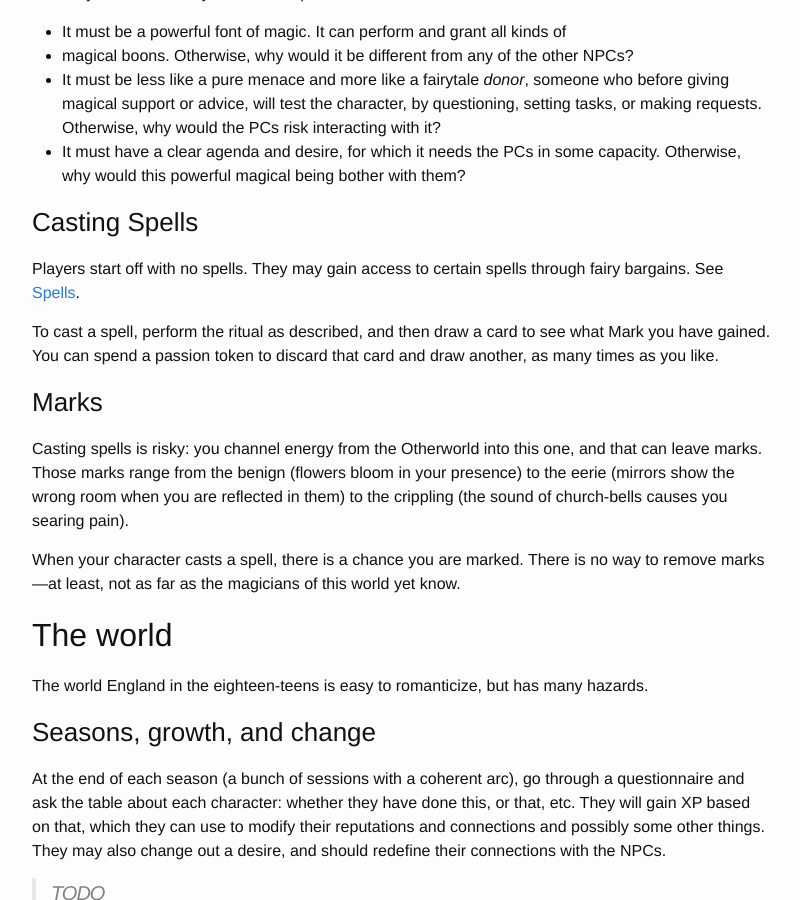
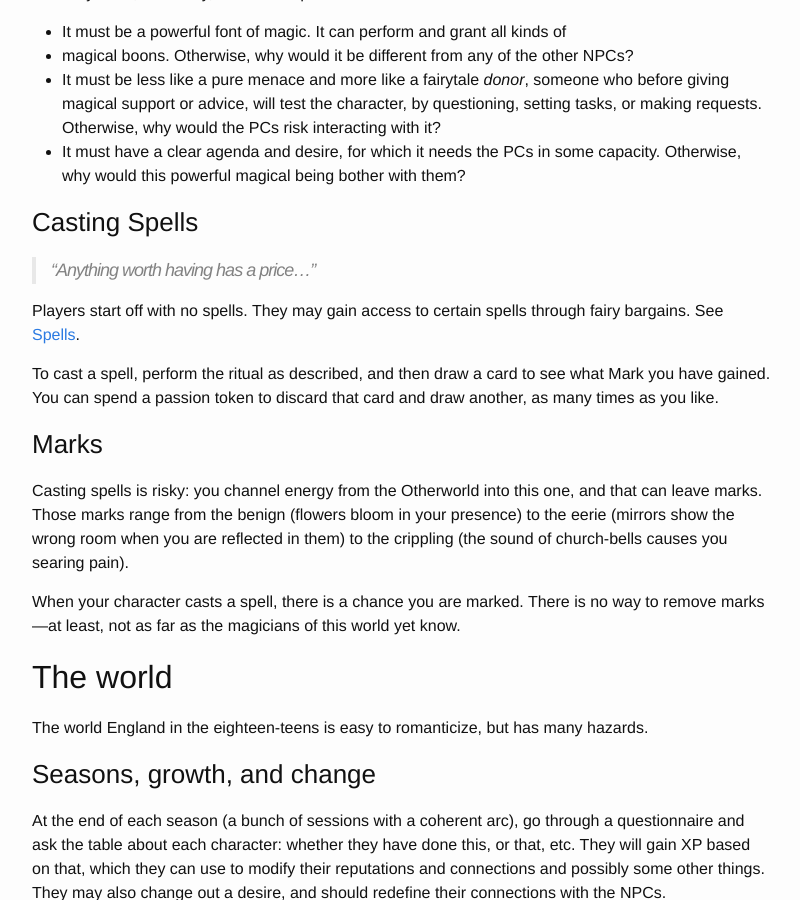
Before and after one commit to wlonk/arcadia, a Jekyll site: the page built from rules/index.md, in a window 1280 px wide and 900 px high, scrolled down 10617 px. Shown: the whole window, without its empty margins (238-1038 px from the left). Built offline with Jekyll 4.4.1, drawn with Linux system fonts in a browser that asks for light colours; some web fonts are replaced.

Commit message:
Add nice quote to Spells section.

```diff
--- a/rules/index.md
+++ b/rules/index.md
@@ -460,6 +460,8 @@ The fairy must, ultimately, fulfill three qualities:
     them?
 
 ### Casting Spells
+
+> "Anything worth having has a _price_..."
 
 Players start off with no spells. They may gain access to certain spells
 through fairy bargains. See [Spells](#appendix-spells).
```
